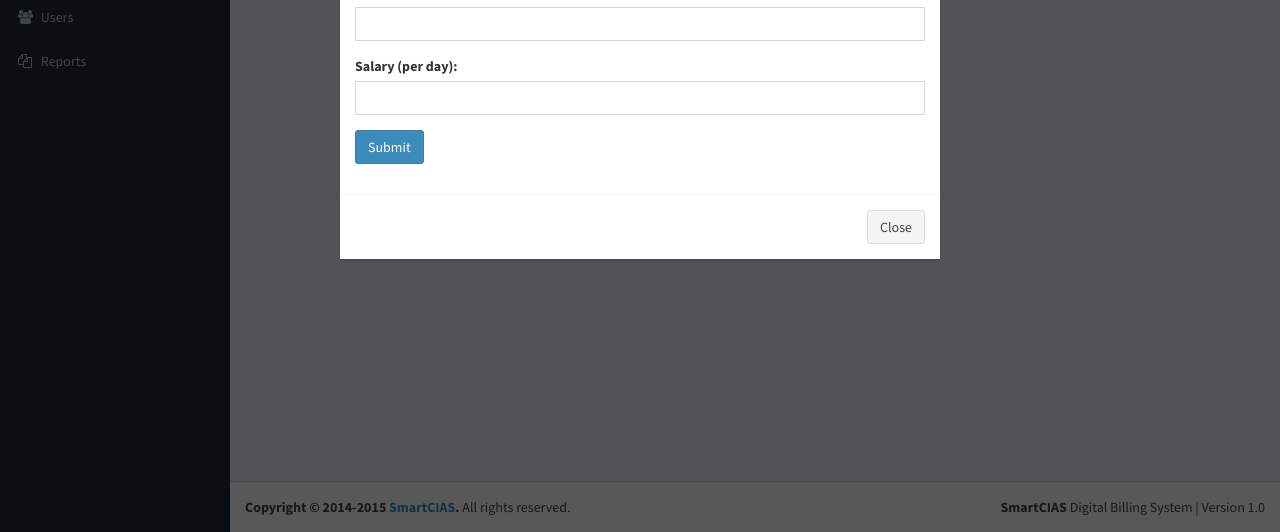
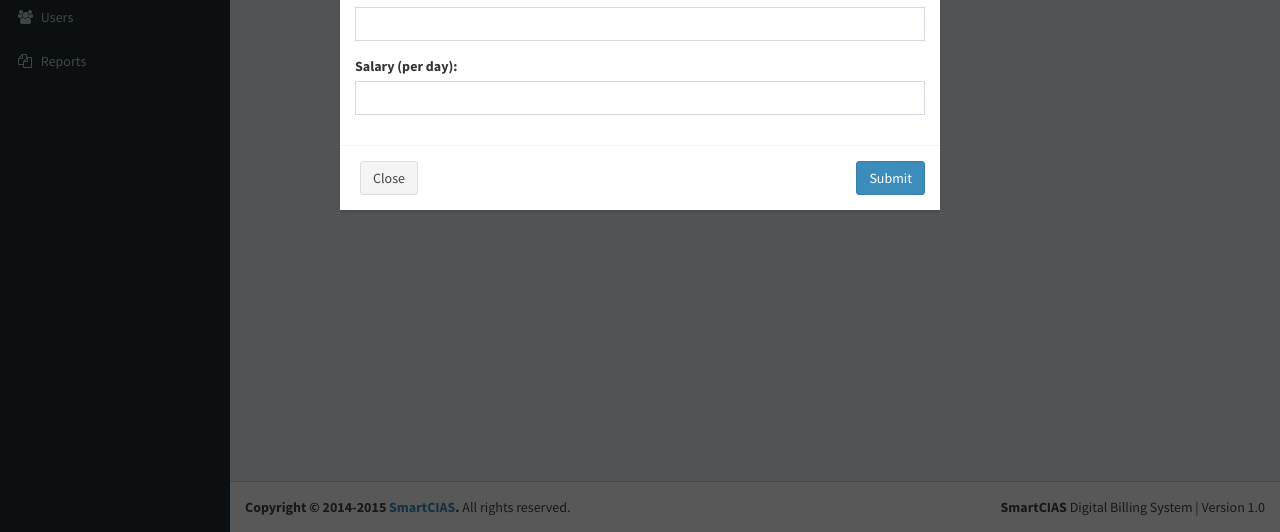
Before and after one commit to kishor10d/Smartbills-using-CIAS, a CodeIgniter app: page /database/index.php/worker/index in a window 1280 px wide, after a click on "Add New Worker". Shown: the part 268-800 px from the top of the page. Run offline with CodeIgniter, Linux system fonts and the light colour scheme; a user stored in the database is signed in; data that the repository does not hold is empty.

Commit message:
save button position in popups

```diff
--- a/application/config/routes.php
+++ b/application/config/routes.php
@@ -88,5 +88,9 @@ $route['reminder/(:num)'] = "reminder/index/$1";
 $route['worker'] = "worker/index";
 $route['worker/(:num)'] = "worker/index/$1";
 
+/******* Item Routes ***********/
+$route['item'] = "item/index";
+$route['item/(:num)'] = "item/index/$1";
+
 /* End of file routes.php */
 /* Location: ./application/config/routes.php */
--- a/application/views/worker/index.php
+++ b/application/views/worker/index.php
@@ -122,12 +122,12 @@
 <div id="myModal" class="modal" role="dialog">
     <div class="modal-dialog">
         <div class="modal-content">
+            <form method="post" action="<?= base_url().'worker/addNewWorker' ?>">
                 <div class="modal-header">
                     <button type="button" class="close" data-dismiss="modal">&times;</button>
                     <h4 class="modal-title">Add New Worker</h4>
                 </div>
                 <div class="modal-body">
-                <form method="post" action="<?= base_url().'worker/addNewWorker' ?>">
                     <div class="form-group">
                         <label for="itemname">Name:</label>
                         <input type="text" class="form-control" id="name" name="name" required>
@@ -144,17 +144,16 @@
                         <label for="itemlabour">Salary (per day):</label>
                         <input type="text" class="form-control" id="salary" step="any" name="salary" required>
                     </div>
-                    <div class="form-group">
-                        <button class="btn btn-primary">Submit</button>
+                </div>
+                <div class="modal-footer">
+                    <input type="submit" class="btn btn-primary pull-right" value="Submit" />
+                    <button type="button" class="btn btn-default pull-left" data-dismiss="modal">Close</button>
                 </div>
             </form>
         </div>
-            <div class="modal-footer">
-                <button type="button" class="btn btn-default" data-dismiss="modal">Close</button>
     </div>
 </div>
-    </div>
-</div>
+
 <?php
 if(!empty($workerRecords))
 {
@@ -164,12 +163,12 @@ if(!empty($workerRecords))
     <div id="myModal<?= $rec->srno ?>" class="modal" role="dialog">
         <div class="modal-dialog">
             <div class="modal-content">
+            <form method="post" action="<?= base_url() ?>worker/editWorker">
                     <div class="modal-header">
                         <button type="button" class="close" data-dismiss="modal">&times;</button>
                         <h4 class="modal-title">Edit Workers</h4>
                     </div>
                     <div class="modal-body">
-                    <form method="post" action="<?= base_url() ?>worker/editWorker">
                         <input type="text" class="form-control hidden" id="srno" name="srno" value="<?=$rec->srno ?>" required>
                         <div class="form-group">
                             <label for="itemname">Name:</label>
@@ -187,14 +186,12 @@ if(!empty($workerRecords))
                             <label for="itemlabour">Salary(per day):</label>
                             <input type="text" class="form-control" id="salary" step="any" name="salary" value="<?=$rec->salary ?>" required>
                         </div>
-                        <div class="form-group">
-                            <button class="btn btn-primary">Submit</button>
+                    </div>
+                    <div class="modal-footer">
+                        <input type="submit" class="btn btn-primary pull-right" value="Submit" />
+                        <button type="button" class="btn btn-default pull-left" data-dismiss="modal">Close</button>
                     </div>
                 </form>
-                </div>
-                <div class="modal-footer">
-                    <button type="button" class="btn btn-default" data-dismiss="modal">Close</button>
-                </div>
             </div>
         </div>
     </div>
@@ -214,12 +211,12 @@ if(!empty($workerRecords))
     <div id="paysalary<?=$rec->srno?>" class="modal" role="dialog">
         <div class="modal-dialog">
             <div class="modal-content">
+                <form method="post" action="<?= base_url() ?>worker/paySalary">
                     <div class="modal-header">
                         <button type="button" class="close" data-dismiss="modal">&times;</button>
                         <h4 class="modal-title">Pay Salary</h4>
                     </div>
                     <div class="modal-body">
-                    <form method="post" action="<?= base_url() ?>worker/paySalary">
                         <input type="text" class="form-control hidden" id="workerid" name="workerid" value="<?=$rec->srno?>" required>
                         <div class="form-group">
                             <label for="dateloan">Date of Salary:</label>
@@ -237,18 +234,14 @@ if(!empty($workerRecords))
                             <label for="totalsal">Total Salary:</label>
                             <input type="number" class="form-control" id="totalsal<?=$rec->srno?>" step="any" name="totalsal" readonly value="<?=$rec->salary?>" required>
                         </div>
-                        <div class="form-group">
-                            <button class="btn btn-primary">Submit</button>
+                    </div>
+                    <div class="modal-footer">
+                        <input type="submit" class="btn btn-primary pull-right" value="Submit" />
+                        <button type="button" class="btn btn-default pull-left" data-dismiss="modal">Close</button>
                     </div>
                 </form>
             </div>
-                <div class="modal-footer">
-                    <button type="button" class="btn btn-default" data-dismiss="modal">Close</button>
         </div>
-            </div>
-
-        </div>
-
     </div>
 
     <script>
@@ -264,12 +257,12 @@ if(!empty($workerRecords))
 <div id="myModalloantaken" class="modal" role="dialog">
     <div class="modal-dialog">
         <div class="modal-content">
+            <form method="post" action="<?= base_url() ?>worker/loanTaken">
                 <div class="modal-header">
                     <button type="button" class="close" data-dismiss="modal">&times;</button>
                     <h4 class="modal-title">Loan Taken</h4>
                 </div>
                 <div class="modal-body">
-                <form method="post" action="<?= base_url() ?>worker/loanTaken">
                     <input type="text" required id="workerids" name="workerid" class="hidden">
                     <div class="form-group">
                         <label for="dateloan">Date of loan:</label>
@@ -279,12 +272,12 @@ if(!empty($workerRecords))
                         <label for="loanamount">Loan amount:</label>
                         <input class="form-control" type="number" id="loanamount" name="loanamount" min="1" required>
                     </div>
-                    <input type="submit" class="btn btn-primary" value="submit" />
-                </form>
                 </div>
                 <div class="modal-footer">
-                <button type="button" class="btn btn-default" data-dismiss="modal">Close</button>
+                    <input type="submit" class="btn btn-primary pull-right" value="Submit" />
+                    <button type="button" class="btn btn-default pull-left" data-dismiss="modal">Close</button>
                 </div>
+            </form>
         </div>
     </div>
 </div>
@@ -292,12 +285,12 @@ if(!empty($workerRecords))
 <div id="myModalloanpaidoff" class="modal" role="dialog">
     <div class="modal-dialog">
         <div class="modal-content">
+            <form method="post" action="<?= base_url() ?>worker/loanPayOff">
                 <div class="modal-header">
                     <button type="button" class="close" data-dismiss="modal">&times;</button>
                     <h4 class="modal-title">Loan Paid Off</h4>
                 </div>
                 <div class="modal-body">
-                <form method="post" action="<?= base_url() ?>worker/loanPayOff">
                     <input type="text" required id="workersrnos" name="workersrno" class="hidden">
                     <div class="form-group">
                         <label for="dateloan">Date of loan:</label>
@@ -307,12 +300,12 @@ if(!empty($workerRecords))
                         <label for="loanamount">Loan amount:</label>
                         <input class="form-control" type="number" id="paidamount" name="paidamount" min="1" required>
                     </div>
-                    <button type="submit" class="btn btn-primary">Submit</button>
-                </form>
                 </div>
                 <div class="modal-footer">
-                <button type="button" class="btn btn-default" data-dismiss="modal">Close</button>
+                    <input type="submit" class="btn btn-primary pull-right" value="Submit" />
+                    <button type="button" class="btn btn-default pull-left" data-dismiss="modal">Close</button>
                 </div>
+            </form>
         </div>
     </div>
 </div>
@@ -333,11 +326,11 @@ if(!empty($workerRecords))
     });
 
     function addloan(srno){
-        $('#workerids').val(srno);
-        $('#myModalloantaken').modal('show');
+        jQuery('#workerids').val(srno);
+        jQuery('#myModalloantaken').modal('show');
     }
     function payoff(srno){
-        $('#workersrnos').val(srno);
-        $('#myModalloanpaidoff').modal('show');
+        jQuery('#workersrnos').val(srno);
+        jQuery('#myModalloanpaidoff').modal('show');
     }
 </script>
```
Also changed, not shown: application/views/item/index.php (+10 -14 lines), application/views/reminder/reminder.php (+5 -8 lines). Lines whose indentation alone changed are shown as unchanged.
